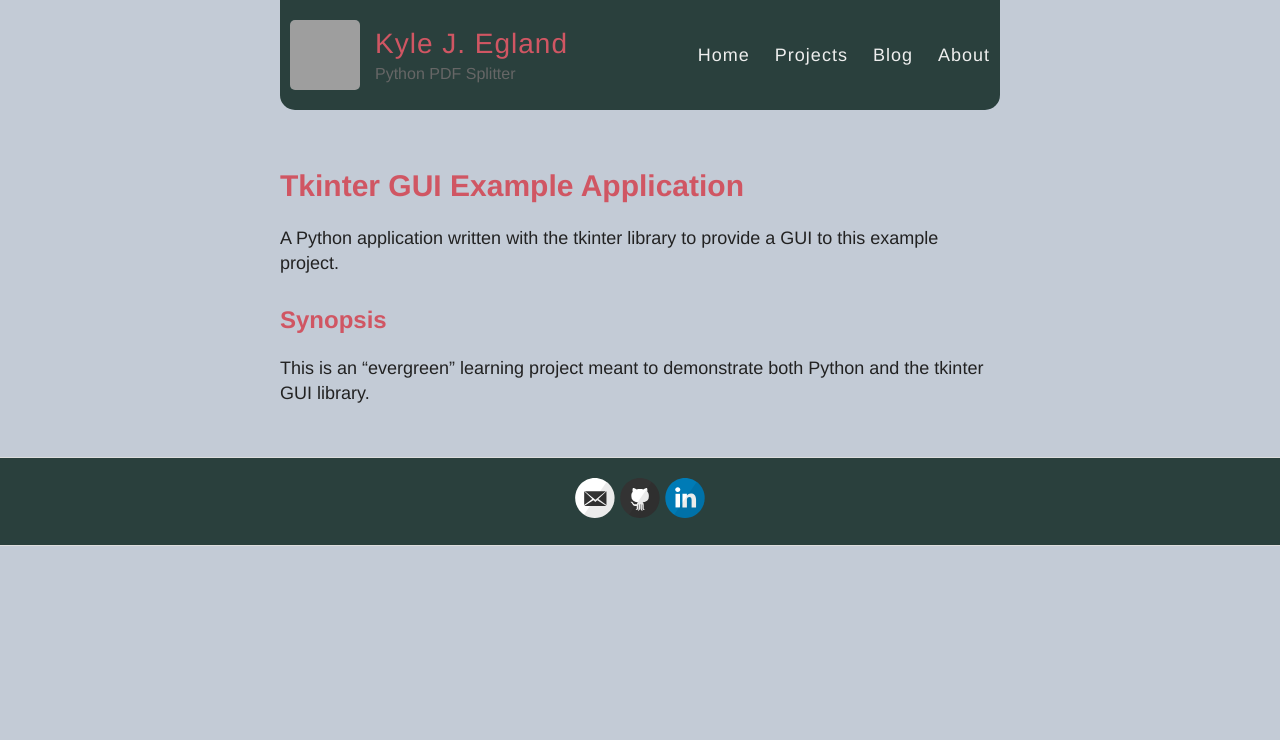
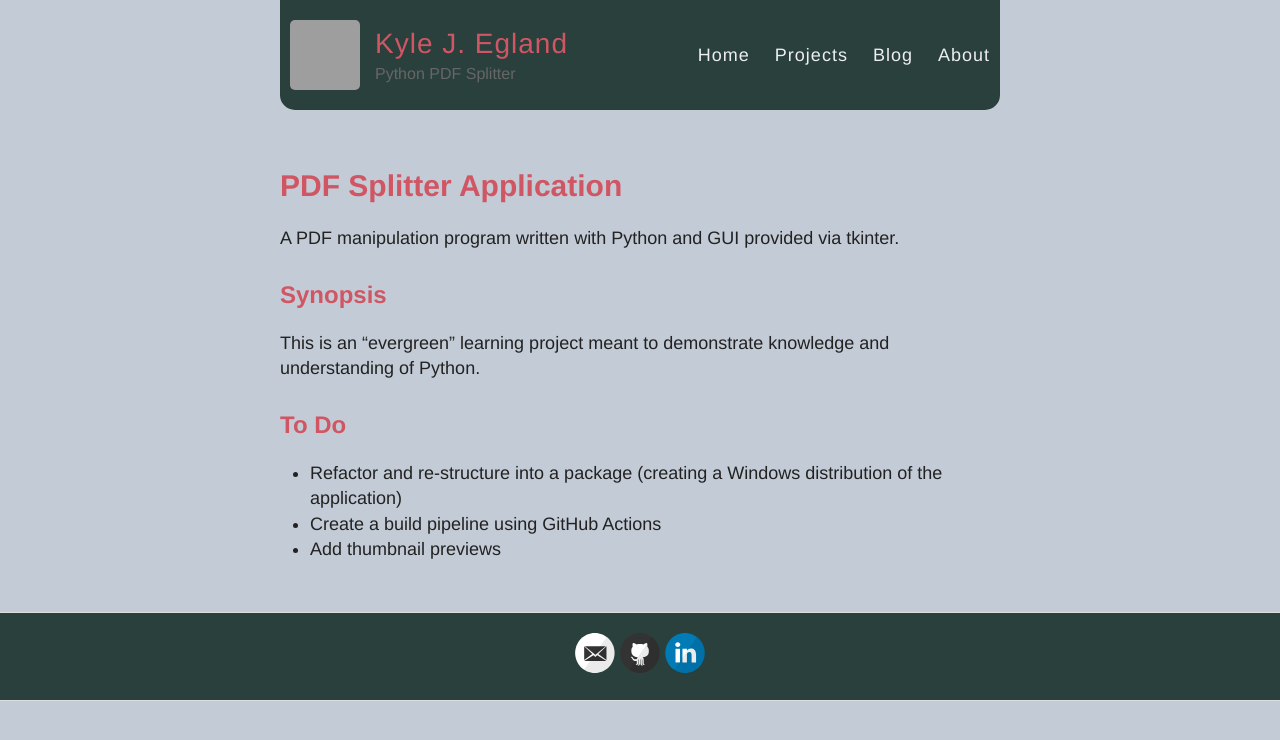
Before and after one commit to KyleEgland/py_pdf_splitter, a Jekyll site: the page built from docs/index.md, in a window 1280 px wide. Shown: the top 740 px of the page. Built offline with Jekyll 4.4.1, drawn with Linux system fonts in a browser that asks for light colours; grey boxes are pictures that could not be loaded.

Commit message:
updated docs index with basic info

```diff
--- a/docs/index.md
+++ b/docs/index.md
@@ -1,12 +1,18 @@
 ---
 layout: default
-title: Tkinter GUI Example
+title: Python PDF Splitter
 ---
 
-# Tkinter GUI Example Application
+# PDF Splitter Application
 
-A Python application written with the tkinter library to provide a GUI to this example project.
+A PDF manipulation program written with Python and GUI provided via tkinter.
 
 ## Synopsis
 
-This is an "evergreen" learning project meant to demonstrate both Python and the tkinter GUI library.
+This is an "evergreen" learning project meant to demonstrate knowledge and understanding of Python.
+
+## To Do
+
+- Refactor and re-structure into a package (creating a Windows distribution of the application)
+- Create a build pipeline using GitHub Actions
+- Add thumbnail previews
```
